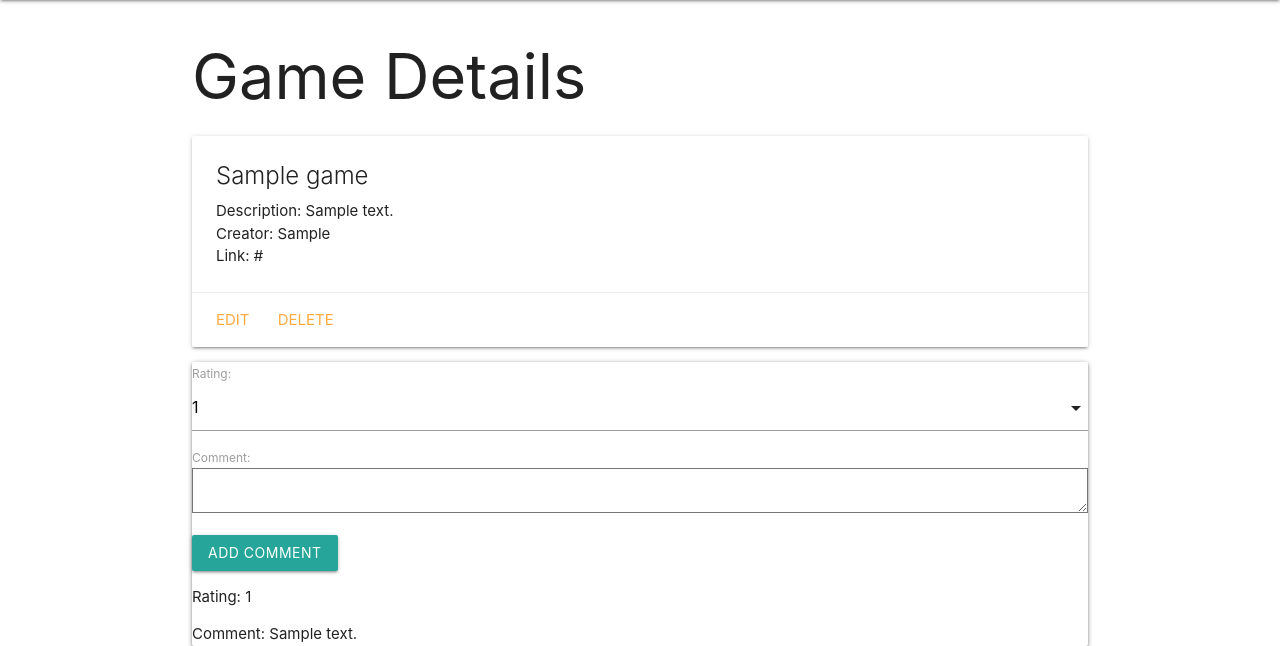
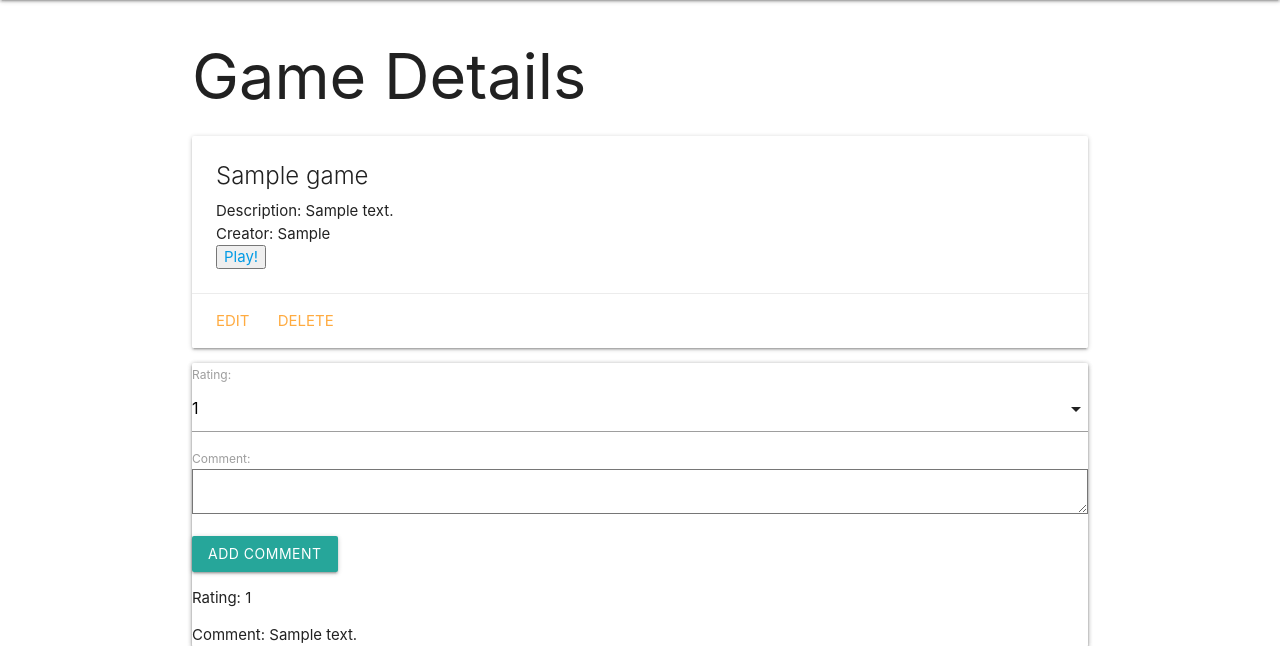
Before and after one commit to karatikidd94/browgames, a Django app: page /games/1/ in a window 1280 px wide. Shown: the part 64-710 px from the top of the page. Run offline with Django 4.2, Linux system fonts and the light colour scheme; a user stored in the database is signed in; tables that the repository leaves empty hold one stand-in row (values such as "Sample post").

Commit message:
play button

```diff
--- a/main_app/templates/games/detail.html
+++ b/main_app/templates/games/detail.html
@@ -7,7 +7,7 @@
       <span class="card-title">{{ game.title }}</span>
       <p>Description: {{ game.description }}</p>
       <p>Creator: {{ game.creator }}</p>
-      <p>Link: {{ game.link }}</p>
+      <p><button class="play"><a href=" {{ game.link }} " target="_blank">Play!</a></p>
     </div>
     <div class="card-action">
       {% if user.id == game.user_id %}
```
